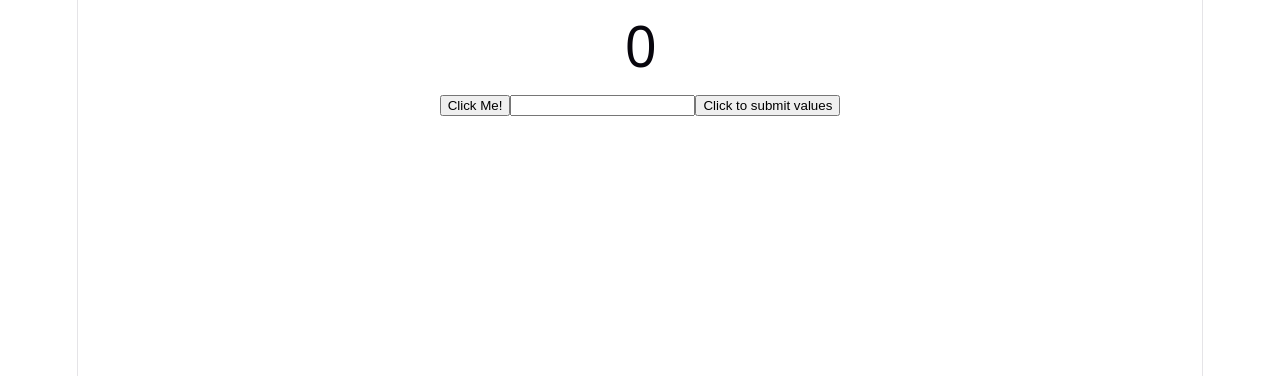
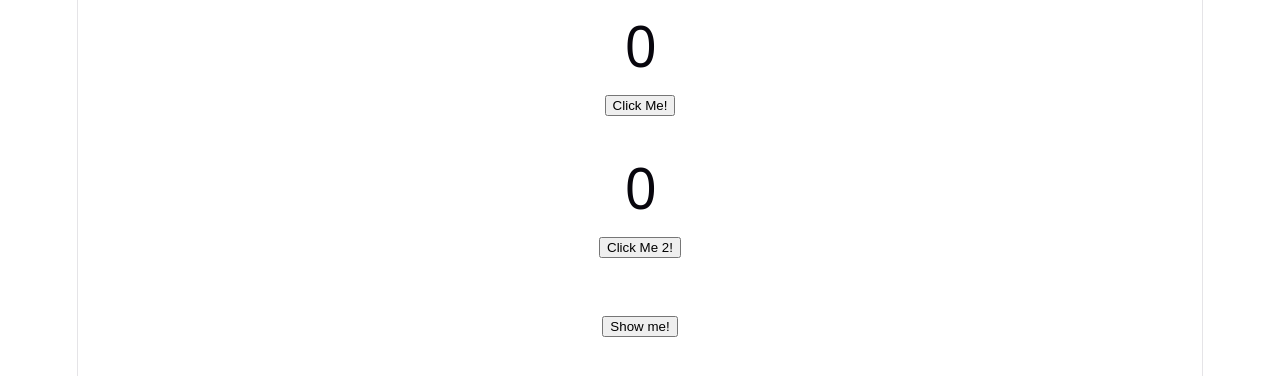
Before and after one commit to NamanPahariya/Industry-Ready-React-Live-Course-Repo, a React (Vite) app: page / in a window 1280 px wide. Shown: the top 376 px of the page. Built offline with nearby package versions, Linux system fonts and the light colour scheme.

Commit message:
26 May code

```diff
--- a/src/App.jsx
+++ b/src/App.jsx
@@ -1,13 +1,21 @@
-import React from 'react'
+import React, { useState } from 'react'
 import UserDetails from './UserDetails'
 import Card from './Card'
 import State from './State'
+import TestUseEffect from './TestUseEffect'
 
 const App = () => {
 
-    function clicked() {
-        console.log("I am a function")
-        alert("clicked")
+    const [show, setShow] = useState(true);
+
+
+
+    // function clicked() {
+    //     console.log("I am a function")
+    //     alert("clicked")
+    // }
+    const handleVisibility = () => {
+        setShow(!show)
     }
 
     return (
@@ -27,7 +35,11 @@ const App = () => {
                 <button> Watch later</button>
             </Card> */}
 
-            <State />
+            {/* <State /> */}
+            {show && <TestUseEffect />}
+            <br /><br />
+
+            <button onClick={handleVisibility}>Show me!</button>
 
         </div>
     )
--- /dev/null
+++ b/src/TestUseEffect.jsx
@@ -0,0 +1,50 @@
+import React, { useEffect, useState } from 'react'
+
+const TestUseEffect = () => {
+    const [count, setCount] = useState(0);
+    const [counter, setCounter] = useState(0);
+
+    console.log("I will run everytime");
+
+    useEffect(() => {
+        console.log("I will run inside useEffect")
+    })
+
+    useEffect(() => {
+        console.log("I will run only once when components get mount")
+    }, [])
+
+    useEffect(() => {
+        console.log("I will run only when components get mount and dependency value gets change/update")
+    }, [count, counter])
+
+    useEffect(() => {
+        const id = setInterval(() => {
+            console.log('running after each seconds')
+        }, 1000)
+
+        return (() => {
+            clearInterval(id)
+        })
+    }, [])
+
+
+    const handleValue = () => {
+        setCount(count + 1);
+    }
+    const handleValue2 = () => {
+        setCounter(counter + 1);
+    }
+
+
+    return (
+        <div>
+            <h1>{count}</h1>
+            <button onClick={handleValue}>Click Me!</button> <br /><br />
+            <h1>{counter}</h1>
+            <button onClick={handleValue2}>Click Me 2!</button>
+        </div>
+    )
+}
+
+export default TestUseEffect
--- a/src/main.jsx
+++ b/src/main.jsx
@@ -4,7 +4,7 @@ import './index.css'
 import App from './App.jsx' // You can change the name "App" to anything if it is a default export and if not, then use {} and inside it write exact name which you used while creating the component.
 
 createRoot(document.getElementById('root')).render(
-  <StrictMode>
-    <App />
-  </StrictMode>,
+  // <StrictMode>
+  <App />
+  // {/* </StrictMode>, */}
 )
```
Also changed, not shown: 1 other file (tests, documents, lock files or other folders).
